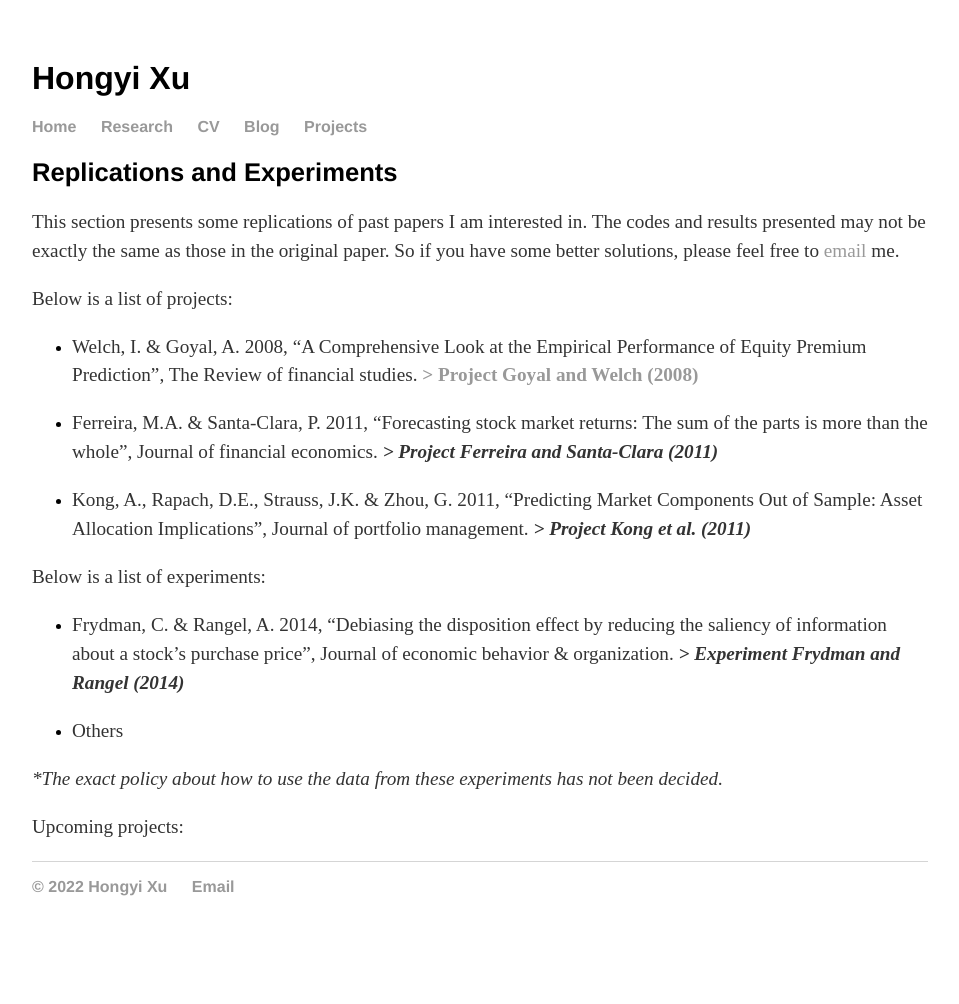
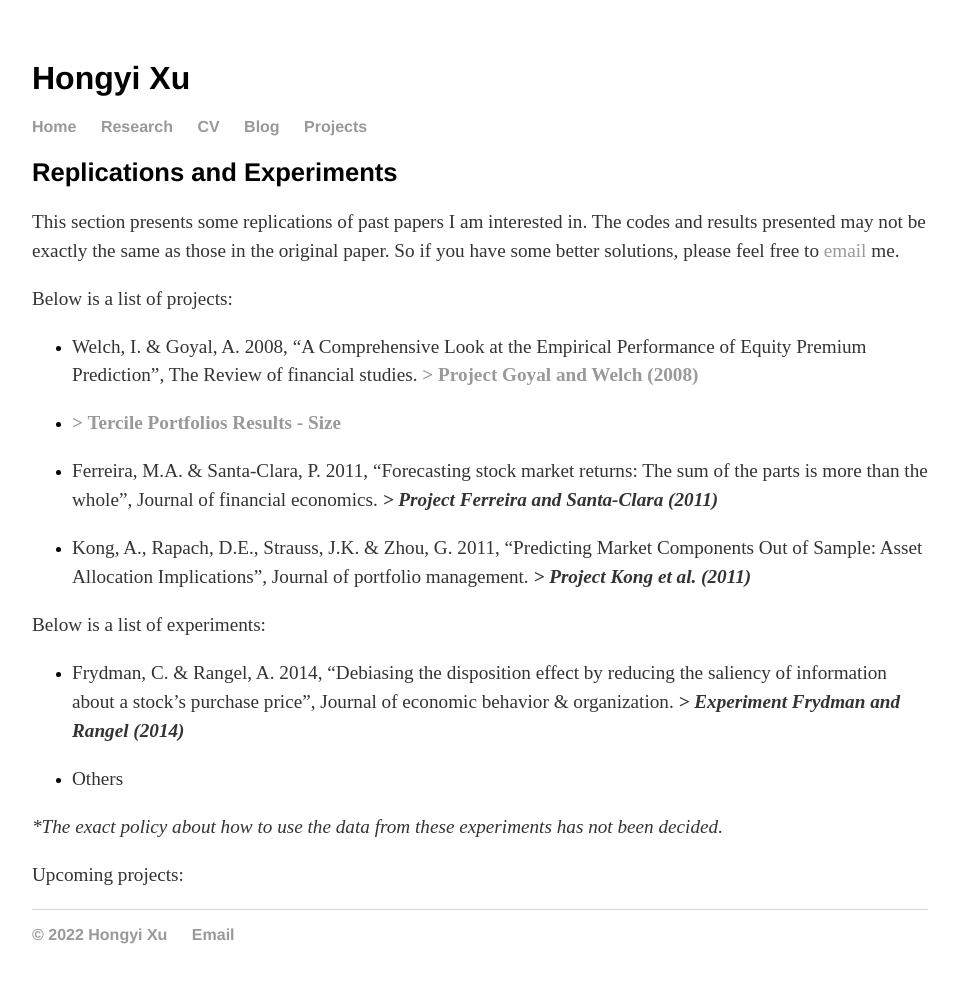
Before and after one commit to hongyileoxu/hongyileoxu.github.io, a Jekyll site: the page built from projects/index.md, in a window 1280 px wide. Shown: the whole page, without its empty margins (160-1119 px from the left). Built offline with Jekyll 4.4.1, drawn with Linux system fonts in a browser that asks for light colours; before the commit the page ends 956 px from its top, so only the background shows below that.

Commit message:
Update index.md

```diff
--- a/projects/index.md
+++ b/projects/index.md
@@ -7,6 +7,8 @@ This section presents some replications of past papers I am interested in. The c
 
 Below is a list of projects:
 - Welch, I. & Goyal, A. 2008, "A Comprehensive Look at the Empirical Performance of Equity Premium Prediction", The Review of financial studies. **[> Project Goyal and Welch (2008)](https://hongyileoxu.github.io/blog/2021/06/19/site-start)**
+
+- **[> Tercile Portfolios Results - Size](https://hongyileoxu.github.io/Xu_2022_v4.0_Deciles_size.html)**
 
 - Ferreira, M.A. & Santa-Clara, P. 2011, "Forecasting stock market returns: The sum of the parts is more than the whole", Journal of financial economics. _**> Project Ferreira and Santa-Clara (2011)**_
 
```
